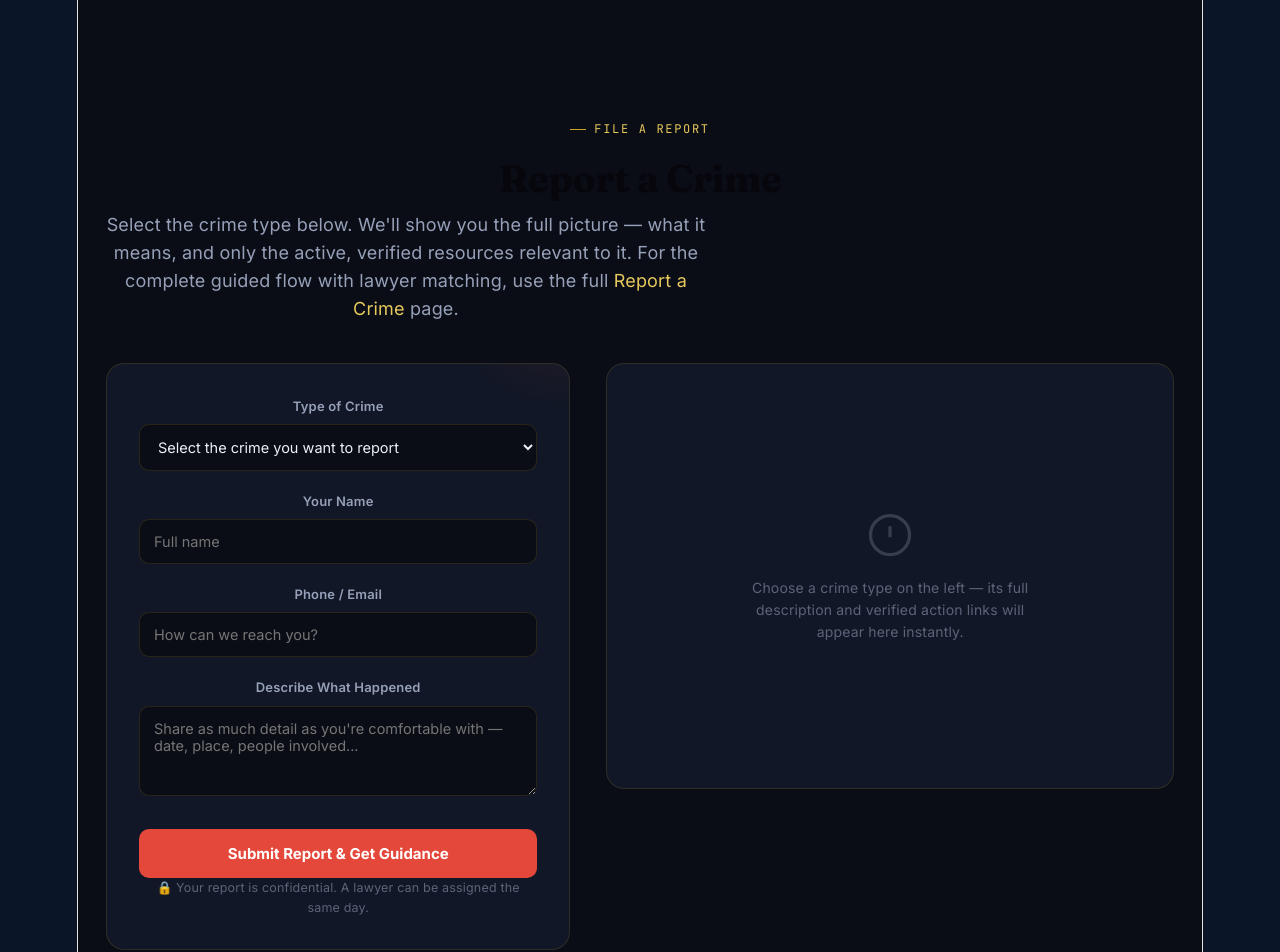
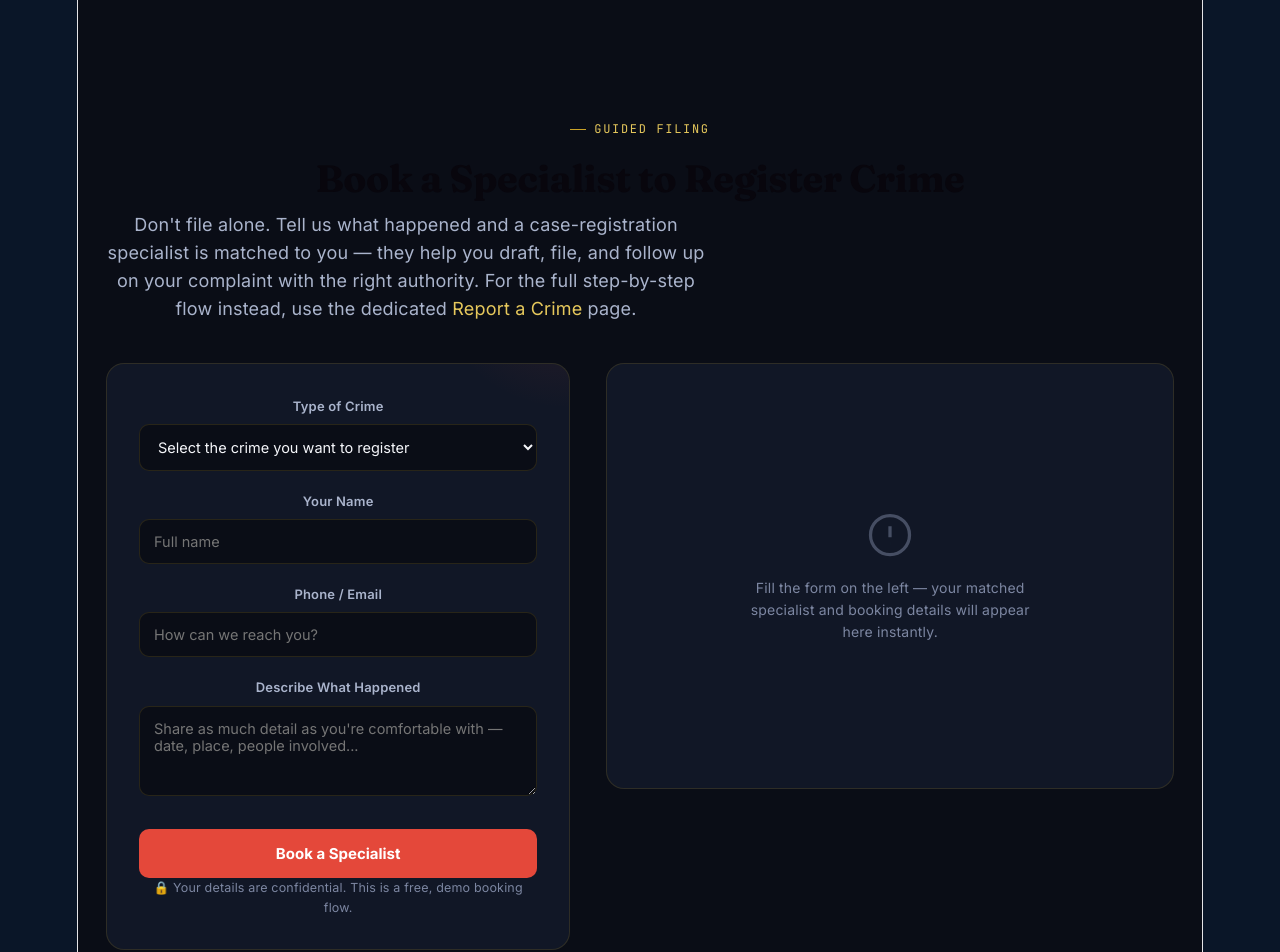
Before and after one commit to pragatikhanna06-hash/new-project, a React (Vite) app: page /nyay-shield in a window 1280 px wide. Shown: the part 1160-2112 px from the top of the page. Built offline with nearby package versions, Linux system fonts and the light colour scheme.

Commit message:
Updated code

```diff
--- a/src/pages/BookLawyerPage.css
+++ b/src/pages/BookLawyerPage.css
@@ -3,7 +3,7 @@
 .bl-root{
   --ink:#0a0d16; --panel:#111726; --panel-2:#161e30;
   --line: rgba(201,162,39,0.16); --gold:#c9a227; --gold-soft:#e6c85c;
-  --red:#e4483a; --teal:#2fbfa6; --text:#edeff5; --text-dim:#96a0b8; --text-faint:#5b6479;
+  --red:#e4483a; --teal:#2fbfa6; --text:#f5f6fa; --text-dim:#aab4cc; --text-faint:#7c86a1;
 }
 .bl-root, .bl-root *, .bl-root *::before, .bl-root *::after{ box-sizing:border-box; }
 .bl-root{
--- a/src/pages/NyayShieldPage.css
+++ b/src/pages/NyayShieldPage.css
@@ -9,9 +9,9 @@
   --gold-soft:#e6c85c;
   --red:#e4483a;
   --teal:#2fbfa6;
-  --text:#edeff5;
-  --text-dim:#96a0b8;
-  --text-faint:#5b6479;
+  --text:#f5f6fa;
+  --text-dim:#aab4cc;
+  --text-faint:#7c86a1;
   --radius: 14px;
 }
 .home-root, .home-root *, .home-root *::before, .home-root *::after{ box-sizing:border-box; }
--- a/src/pages/NyayShieldPage.jsx
+++ b/src/pages/NyayShieldPage.jsx
@@ -106,19 +106,42 @@ const CRIME_DATA = {
   },
 };
 
+const SPECIALIST_POOL = [
+  "Adv. R. Mehta — Case Registration Specialist",
+  "Adv. S. Kapoor — Case Registration Specialist",
+  "Adv. N. Sharma — Case Registration Specialist",
+  "Adv. P. Iyer — Case Registration Specialist",
+  "Adv. A. Verma — Case Registration Specialist",
+];
+
+// Demo-only deterministic hash so the same inputs always produce the same demo match.
+function hashString(str) {
+  let h = 0;
+  for (let i = 0; i < str.length; i++) {
+    h = (h << 5) - h + str.charCodeAt(i);
+    h |= 0;
+  }
+  return Math.abs(h);
+}
+
 export default function NyayShieldPage() {
   const [crimeType, setCrimeType] = useState("");
   const [name, setName] = useState("");
   const [contact, setContact] = useState("");
   const [incidentDesc, setIncidentDesc] = useState("");
-  const [submittedKey, setSubmittedKey] = useState(null);
-
-  const activeData = submittedKey ? CRIME_DATA[submittedKey] : null;
+  const [activeBooking, setActiveBooking] = useState(null);
 
   const handleSubmit = (e) => {
     e.preventDefault();
     if (!crimeType) return;
-    setSubmittedKey(crimeType);
+    // DEMO ONLY — replace with a real API call to your specialist-matching backend.
+    const seed = hashString(name + contact + crimeType);
+    setActiveBooking({
+      specialist: SPECIALIST_POOL[seed % SPECIALIST_POOL.length],
+      etaHours: 2 + (seed % 10),
+      bookingId: "NS-" + String(seed % 100000).padStart(5, "0"),
+      crimeLabel: CRIME_DATA[crimeType].label,
+    });
     document.getElementById("detailPanel")?.scrollIntoView({ behavior: "smooth", block: "center" });
   };
 
@@ -168,7 +191,7 @@ export default function NyayShieldPage() {
           <Link className="qa-btn qa-info" to="/case-status">
             <span className="qa-icon"><ClipboardList size={22} /></span>
             <span>
-              <div className="qa-text-title">Case Information</div>
+              <div className="qa-text-title">Check Your Case Status</div>
               <div className="qa-text-sub">Track progress & next hearing date</div>
             </span>
           </Link>
@@ -224,14 +247,15 @@ export default function NyayShieldPage() {
         </div>
       </section>
 
-      {/* ---------- REPORT A CRIME (quick preview widget) ---------- */}
+      {/* ---------- BOOK A SPECIALIST TO REGISTER CRIME ---------- */}
       <section className="report-section" id="report">
         <div className="wrap">
-          <div className="eyebrow">File a Report</div>
-          <h2 style={{ fontSize: "clamp(28px,3.6vw,38px)", fontWeight: 700, marginBottom: 10 }}>Report a Crime</h2>
+          <div className="eyebrow">Guided Filing</div>
+          <h2 style={{ fontSize: "clamp(28px,3.6vw,38px)", fontWeight: 700, marginBottom: 10 }}>Book a Specialist to Register Crime</h2>
           <p style={{ color: "var(--text-dim)", maxWidth: 600, marginBottom: 40 }}>
-            Select the crime type below. We'll show you the full picture — what it means, and only the active, verified resources relevant to it.
-            For the complete guided flow with lawyer matching, use the full <Link to="/report-crime" style={{ color: "var(--gold-soft)" }}>Report a Crime</Link> page.
+            Don't file alone. Tell us what happened and a case-registration specialist is matched to you —
+            they help you draft, file, and follow up on your complaint with the right authority.
+            For the full step-by-step flow instead, use the dedicated <Link to="/report-crime" style={{ color: "var(--gold-soft)" }}>Report a Crime</Link> page.
           </p>
 
           <div className="report-grid">
@@ -239,7 +263,7 @@ export default function NyayShieldPage() {
               <div className="field">
                 <label htmlFor="crimeType">Type of Crime</label>
                 <select id="crimeType" required value={crimeType} onChange={(e) => setCrimeType(e.target.value)}>
-                  <option value="" disabled>Select the crime you want to report</option>
+                  <option value="" disabled>Select the crime you want to register</option>
                   {Object.entries(CRIME_DATA).map(([key, d]) => (
                     <option key={key} value={key}>{d.label}</option>
                   ))}
@@ -257,51 +281,57 @@ export default function NyayShieldPage() {
                 <label htmlFor="incidentDesc">Describe What Happened</label>
                 <textarea id="incidentDesc" placeholder="Share as much detail as you're comfortable with — date, place, people involved..." value={incidentDesc} onChange={(e) => setIncidentDesc(e.target.value)} />
               </div>
-              <button type="submit" className="submit-btn">Submit Report &amp; Get Guidance</button>
-              <p className="form-note">🔒 Your report is confidential. A lawyer can be assigned the same day.</p>
+              <button type="submit" className="submit-btn">Book a Specialist</button>
+              <p className="form-note">🔒 Your details are confidential. This is a free, demo booking flow.</p>
             </form>
 
             <div className="detail-panel" id="detailPanel">
-              {!activeData && (
+              {!activeBooking && (
                 <div className="detail-empty">
                   <svg viewBox="0 0 24 24" fill="none" stroke="currentColor" strokeWidth="1.5"><circle cx="12" cy="12" r="9" /><path d="M12 8v5M12 16h.01" /></svg>
-                  <p>Choose a crime type on the left — its full description and verified action links will appear here instantly.</p>
+                  <p>Fill the form on the left — your matched specialist and booking details will appear here instantly.</p>
                 </div>
               )}
 
-              {activeData && (
+              {activeBooking && (
                 <div className="detail-content">
-                  <span className={`detail-badge sev-${activeData.severity}`}>{activeData.sevLabel}</span>
-                  <h3>{activeData.label}</h3>
-                  <p className="detail-desc">{activeData.description}</p>
+                  <span className="detail-badge sev-medium">Specialist Matched</span>
+                  <h3>{activeBooking.specialist}</h3>
+                  <p className="detail-desc">
+                    Matched for <b style={{ color: "var(--text)" }}>{activeBooking.crimeLabel}</b> cases.
+                    They'll reach out within approximately <b style={{ color: "var(--text)" }}>{activeBooking.etaHours} hours</b> to
+                    help you draft and file your complaint with the right authority.
+                  </p>
                   <div className="links-label" style={{ display: "flex", alignItems: "center", justifyContent: "space-between" }}>
-                    <span>Relevant &amp; Active Resources</span>
+                    <span>Booking Details</span>
                     <span className="live-tag">
                       <span className="l-dot" style={{ width: 6, height: 6, borderRadius: "50%", background: "#2fbfa6", display: "inline-block" }} />
-                      All links verified live
+                      Demo booking
                     </span>
                   </div>
                   <div className="link-list">
-                    {activeData.links.map((link, i) => (
-                      <a
-                        key={link.url}
-                        className="link-item"
-                        href={link.url}
-                        target="_blank"
-                        rel="noopener noreferrer"
-                        style={{ animationDelay: `${i * 0.09 + 0.15}s` }}
-                      >
-                        <span className="l-left">
-                          <span className="l-dot" />
-                          <span className="l-text">
-                            <div className="l-title">{link.title}</div>
-                            <div className="l-url">{link.url.replace("https://", "")}</div>
-                          </span>
+                    <div className="link-item" style={{ cursor: "default" }}>
+                      <span className="l-left">
+                        <span className="l-dot" />
+                        <span className="l-text">
+                          <div className="l-title">Booking ID</div>
+                          <div className="l-url">{activeBooking.bookingId}</div>
                         </span>
-                        <span className="l-arrow">↗</span>
-                      </a>
-                    ))}
+                      </span>
+                    </div>
+                    <div className="link-item" style={{ cursor: "default" }}>
+                      <span className="l-left">
+                        <span className="l-dot" />
+                        <span className="l-text">
+                          <div className="l-title">Contact on File</div>
+                          <div className="l-url">{contact}</div>
+                        </span>
+                      </span>
+                    </div>
                   </div>
+                  <p className="form-note" style={{ marginTop: 18 }}>
+                    ⚠️ Demo flow — not yet connected to a live specialist network. Free, no penalty, no charges.
+                  </p>
                 </div>
               )}
             </div>
```
Also changed, not shown: src/pages/BookLawyerPage.jsx (+32 -2 lines).
